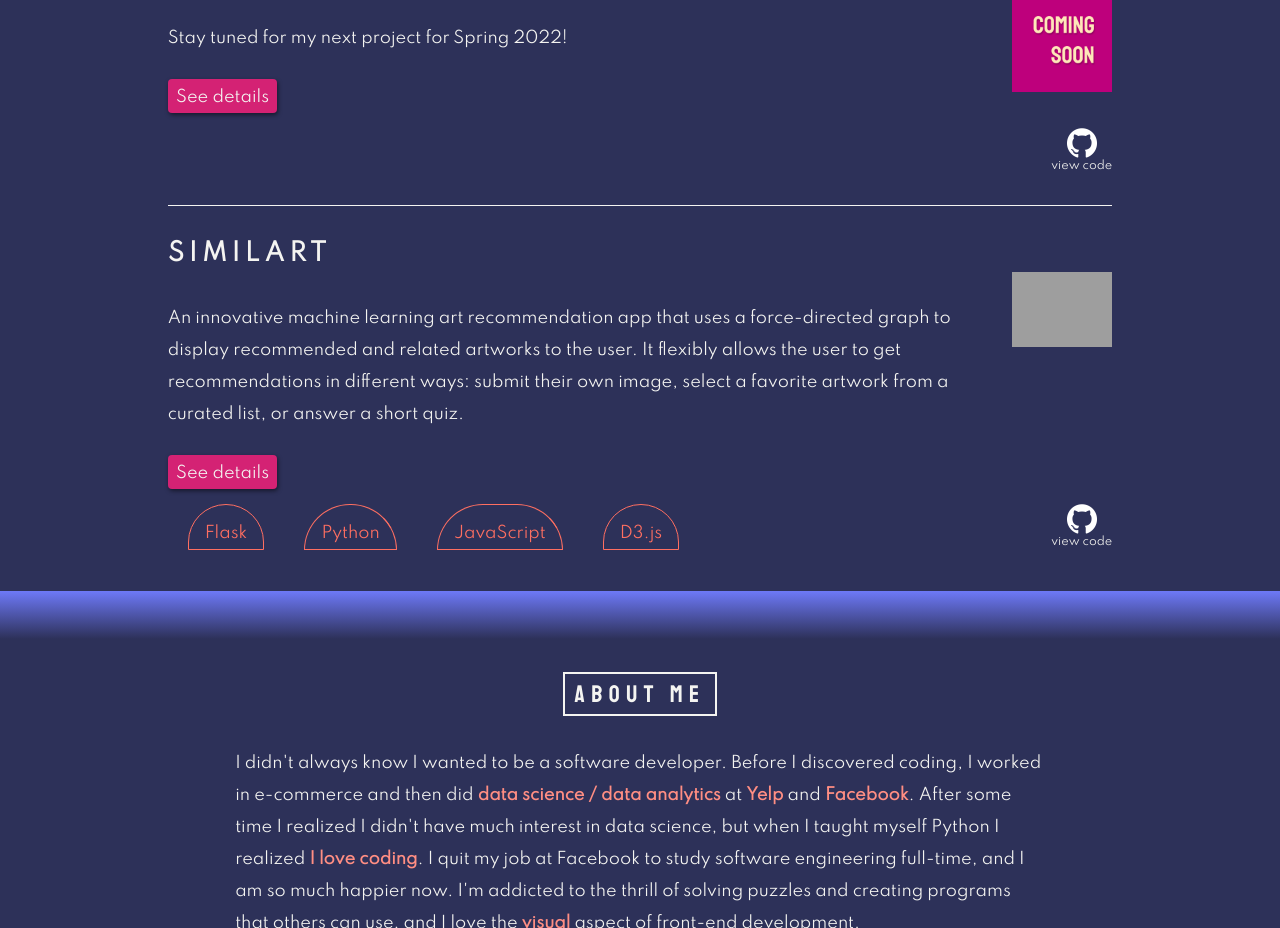
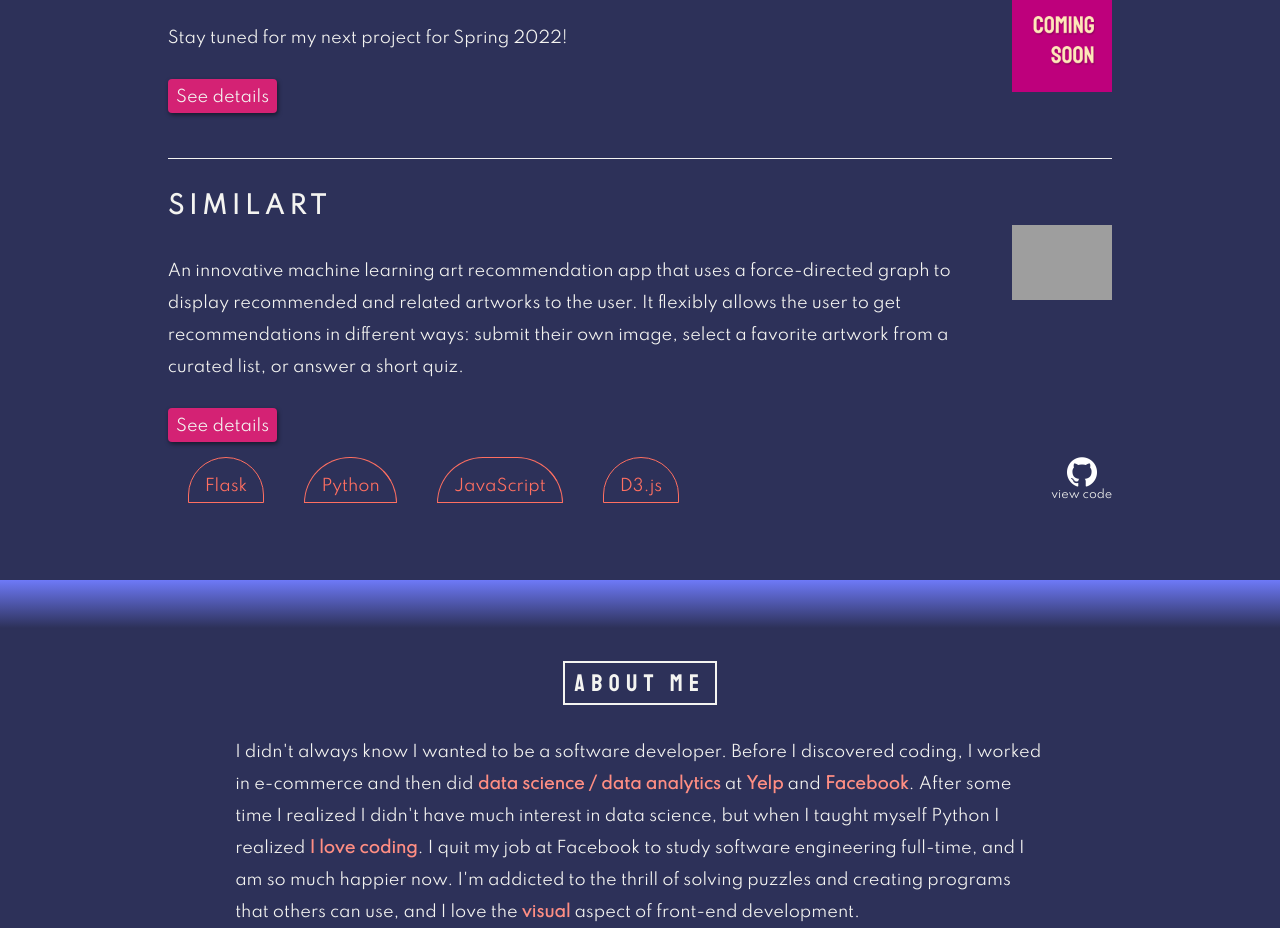
Before and after one commit to julia-martin/personal-website, a React (Create React App) app: page / in a window 1280 px wide. Shown: the part 1820-2748 px from the top of the page. Built offline with nearby package versions, Linux system fonts and the light colour scheme; grey boxes are pictures that could not be loaded.

Commit message:
Hide Github icon for uncompleted project

```diff
--- a/src/components/HomePage.js
+++ b/src/components/HomePage.js
@@ -31,6 +31,7 @@ const HomePage = () => {
           pageUrl="/"
           logo="assets/coming-soon.png"
           githubLink=""
+          showGithub={false}
           stack={[]}
         >
           <SectionText>Stay tuned for my next project for Spring 2022!
@@ -41,6 +42,7 @@ const HomePage = () => {
           pageUrl="/similart"
           logo="assets/similart/Similart_logo.png"
           githubLink="https://github.com/julia-martin/similart"
+          showGithub={true}
           stack={["Flask", "Python", "JavaScript", "D3.js"]}
         >
           <SectionText>An innovative machine learning art recommendation app that uses a force-directed graph to display recommended and related artworks to the user. It flexibly allows the user to get recommendations in different ways: submit their own image, select a favorite artwork from a curated list, or answer a short quiz.
--- a/src/components/ProjectSummary.js
+++ b/src/components/ProjectSummary.js
@@ -4,7 +4,7 @@ import { COLORS, GRADIENT, FONTS } from '../constants.js';
 import ButtonLink from './ButtonLink';
 import GithubButton from './GithubButton';
 
-const ProjectSummary = ({ title, pageUrl, logo, githubLink, stack, children }) => {
+const ProjectSummary = ({ title, pageUrl, logo, githubLink, showGithub, stack, children }) => {
   return (
     <Wrapper>
       <h2>
@@ -21,7 +21,7 @@ const ProjectSummary = ({ title, pageUrl, logo, githubLink, stack, children }) =
         <StackSection>
           {stack.map((elem, idx) => <StackItem key={`tool-${idx}`}>{elem}</StackItem>)}
         </StackSection>
-        <GithubButton githubLink={githubLink} />
+        {showGithub && <GithubButton githubLink={githubLink} />}
       </FlexContainer>
     </Wrapper>
   );
```
